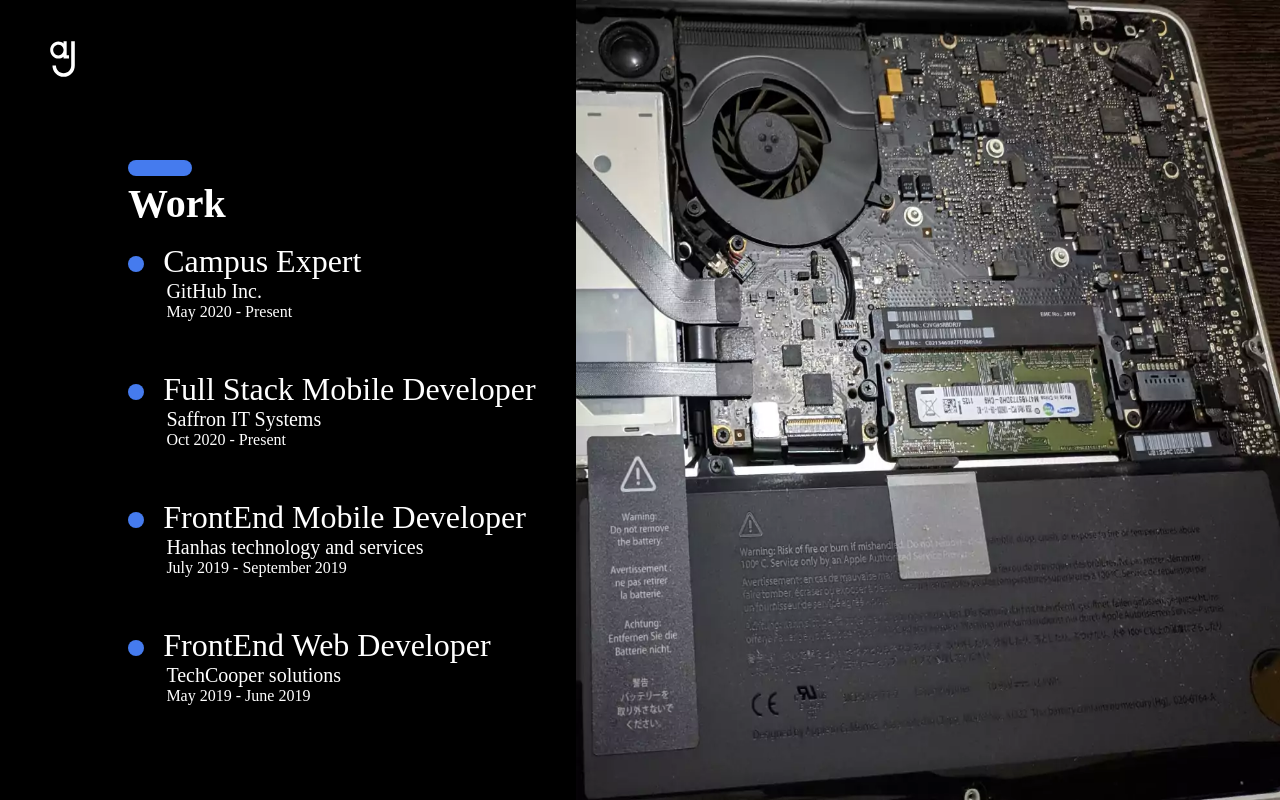
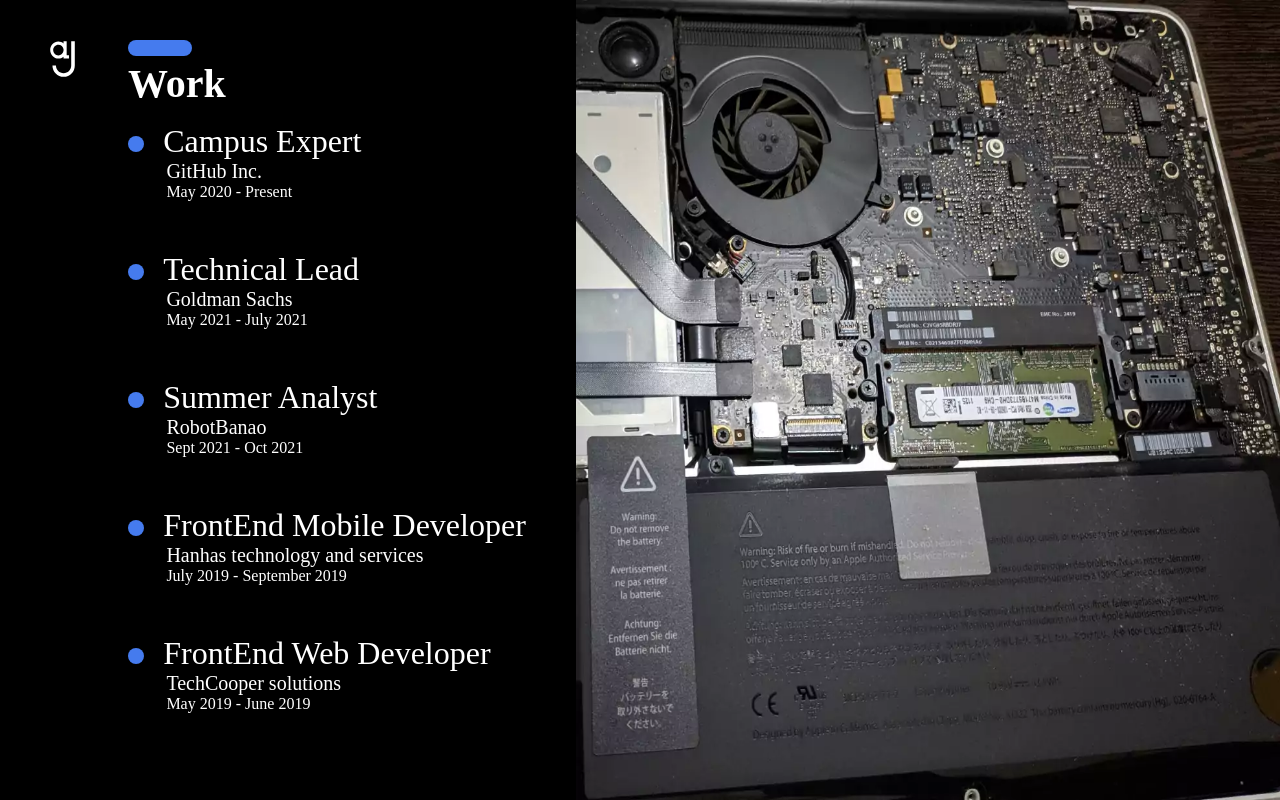
Before and after one commit to devabhixda/portfolio-source, a React (Create React App) app: page /#/workex in a window 1280 px wide. Built offline with nearby package versions, Linux system fonts and the light colour scheme; the HTML template or start-up script is replaced by a standard one.

Commit message:
Update workex

```diff
--- a/src/WorkEx.js
+++ b/src/WorkEx.js
@@ -51,12 +51,22 @@
                         </div>
                         <div className="bullets">
                             <img src={bullets} className="bullet" />
-                            <span className="course">Full Stack Mobile Developer</span>
+                            <span className="course">Technical Lead</span>
                             <div className="insti">
-                                Saffron IT Systems
+                                RobotBanao
                             </div>
                             <div className="year">
-                                Oct 2020 - Present
+                                Sept 2021 - Oct 2021
+                            </div>
+                        </div>
+                        <div className="bullets">
+                            <img src={bullets} className="bullet" />
+                            <span className="course">Summer Analyst</span>
+                            <div className="insti">
+                                Goldman Sachs
+                            </div>
+                            <div className="year">
+                                May 2021 - July 2021
                             </div>
                         </div>
                         <div className="bullets">
@@ -107,12 +117,22 @@
                     </div>
                     <div className="bts">
                         <img src={bullets} className="bt" />
-                        <span className="title">Full Stack Mobile Developer</span>
+                        <span className="title">Technical Lead</span>
                         <div className="pow">
-                            Saffron IT Systems
+                            Goldman Sachs
                         </div>
                         <div className="time">
-                            Oct 2020 - Present
+                            May 2021 - July 2021
+                        </div>
+                    </div>
+                    <div className="bts">
+                        <img src={bullets} className="bt" />
+                        <span className="title">Summer Analyst</span>
+                        <div className="pow">
+                            RobotBanao
+                        </div>
+                        <div className="time">
+                            Sept 2021 - Oct 2021
                         </div>
                     </div>
                     <div className="bts">
--- a/src/stylesheets/projects.css
+++ b/src/stylesheets/projects.css
@@ -28,7 +28,7 @@
 
 .prects{
   z-index: 2;
-  margin-top: 10vh;
+  margin-top: 5vh;
   margin-left: 15vw;
   height: 2%;
 }
--- a/src/stylesheets/workex.css
+++ b/src/stylesheets/workex.css
@@ -1,6 +1,6 @@
 .rects{
     z-index: 2;
-    margin-top: 20vh;
+    margin-top: 5vh;
     margin-left: 10vw;
     height: 2%;
 }
```
